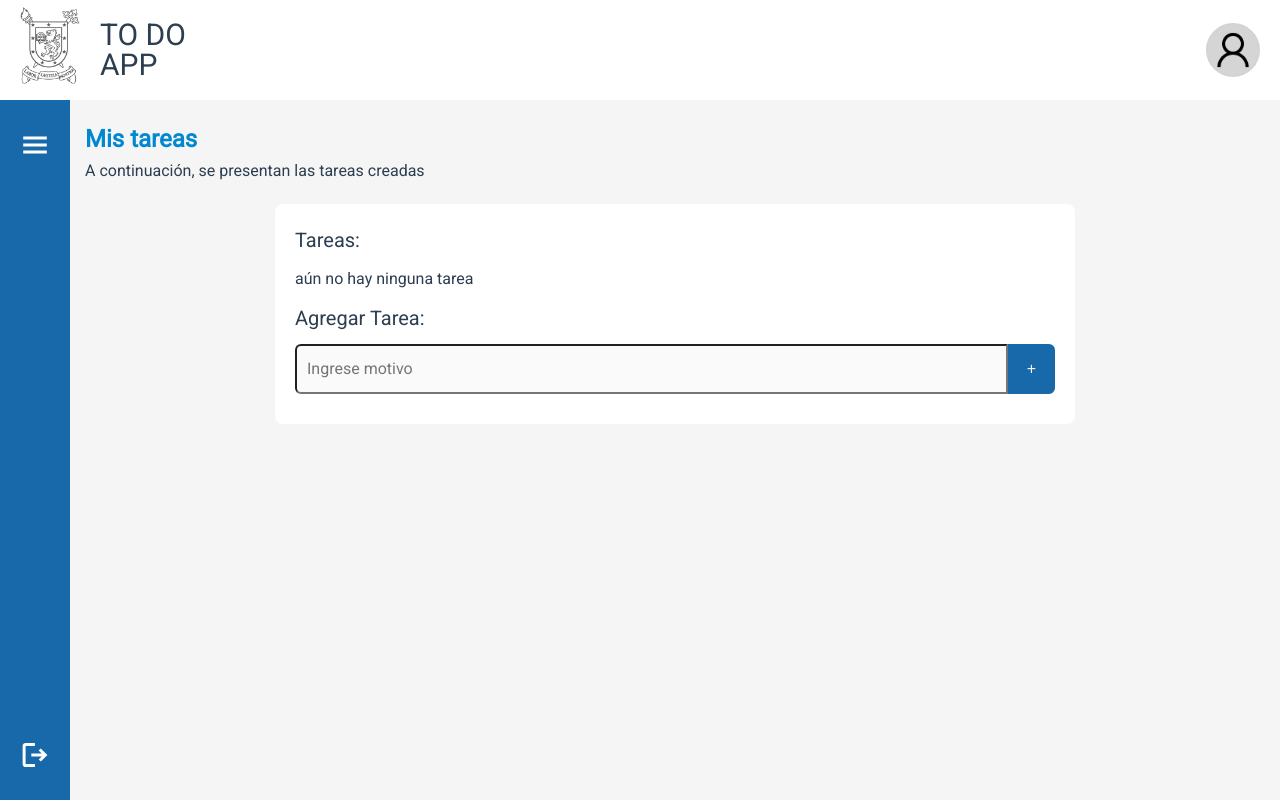
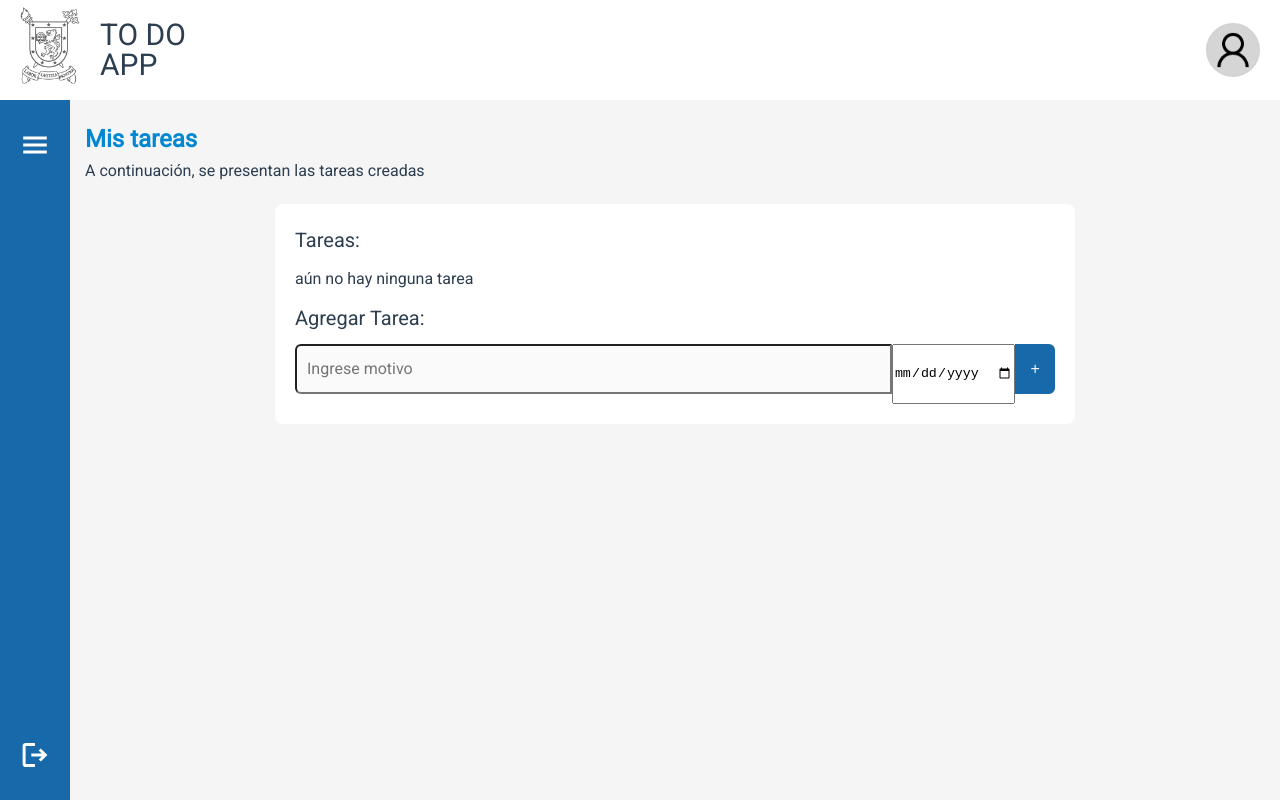
Before and after one commit to francho96/control2TBD, a Vue app in the folder frontend/: page /tasks in a window 1280 px wide. Built offline with nearby package versions, Linux system fonts and the light colour scheme.

Commit message:
Leonardo Espinoza: Input fechaVencimiento en taskview

```diff
--- a/frontend/src/views/taskView.vue
+++ b/frontend/src/views/taskView.vue
@@ -54,6 +54,7 @@ export default {
           <h2 style="margin: 10px 0px 10px 0px;">Agregar Tarea:</h2>
           <div style="display: flex">
             <input class="description" maxlength=30 v-model="descripcion" placeholder="Ingrese motivo" />
+            <input class="date" type="date" v-model="fechaVencimiento" placeholder="Ingrese fecha de vencimiento"/>
             <button class="sessionButton" style="width: 50px; height: 50px; border-radius: 0px 6px 6px 0px;" @click="enviarSol">+</button>
           </div>
 
```
